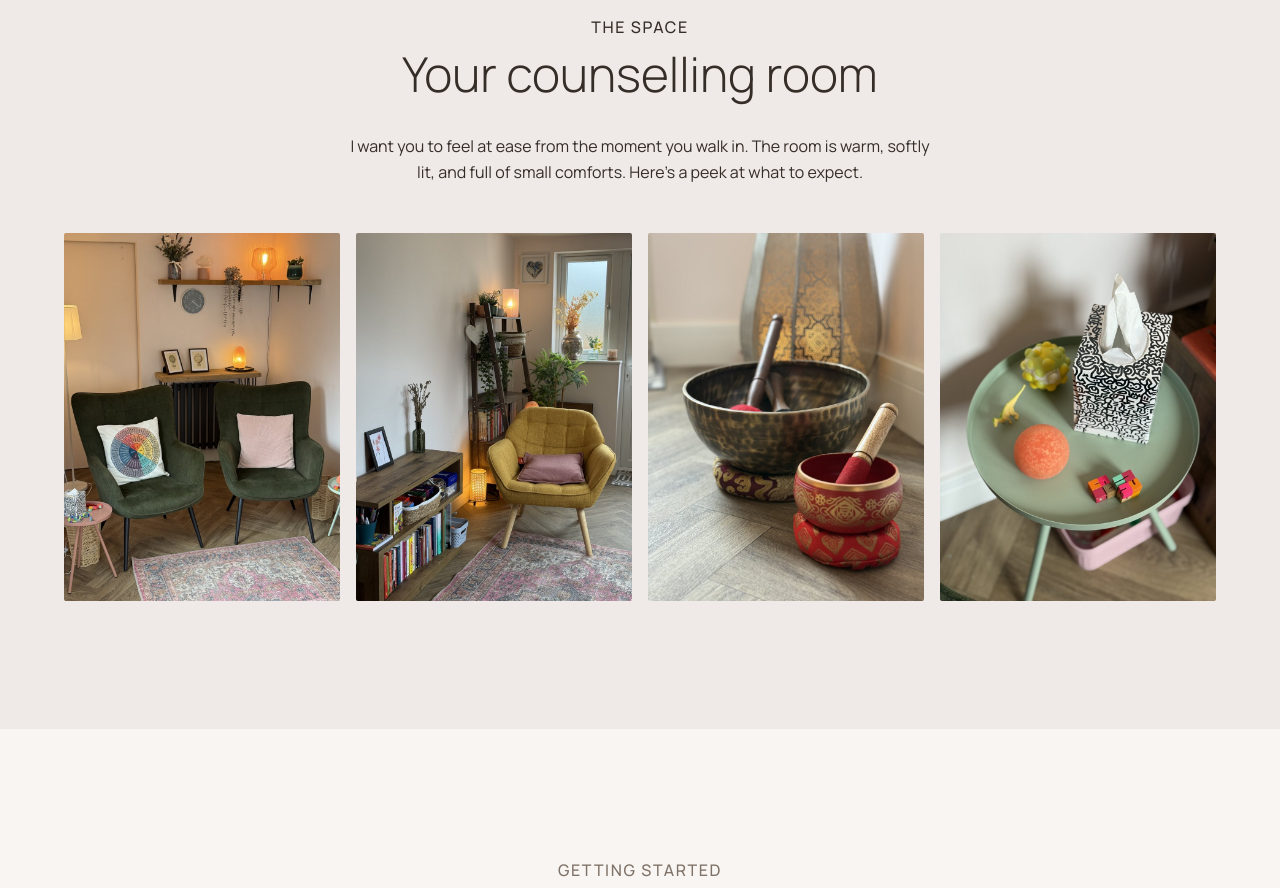
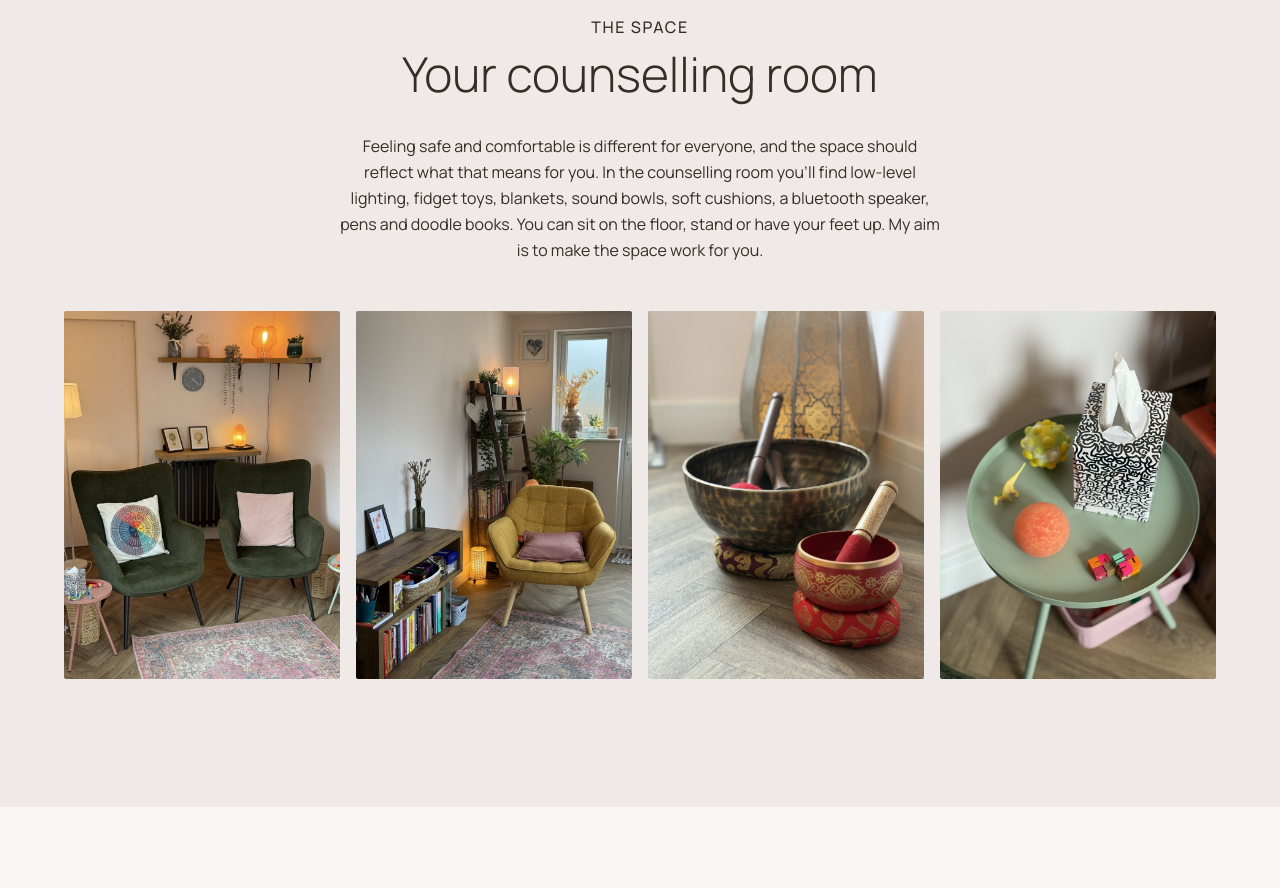
Before and after one commit to trulyempoweredcode/allansalmon.com, a plain HTML site: page index.html in a window 1280 px wide. Shown: the part 5060-5948 px from the top of the page. Drawn offline with Linux system fonts and the light colour scheme.

Commit message:
Counselling room text and fees line break per client round 1
Co-Authored-By: Claude Sonnet 5.5 <noreply@anthropic.com>

```diff
--- a/index.html
+++ b/index.html
@@ -223,7 +223,7 @@
       <div class="container text-center">
         <span class="section-label">The space</span>
         <h2>Your counselling room</h2>
-        <p class="section-subtitle">I want you to feel at ease from the moment you walk in. The room is warm, softly lit, and full of small comforts. Here's a peek at what to expect.</p>
+        <p class="section-subtitle">Feeling safe and comfortable is different for everyone, and the space should reflect what that means for you. In the counselling room you'll find low-level lighting, fidget toys, blankets, sound bowls, soft cushions, a bluetooth speaker, pens and doodle books. You can sit on the floor, stand or have your feet up. My aim is to make the space work for you.</p>
       </div>
       <div class="container">
         <div class="gallery reveal reveal-trigger">
@@ -263,7 +263,7 @@
           <div class="pricing-card">
             <p class="pricing-card__duration">All Sessions</p>
             <div class="pricing-card__price">£60</div>
-            <p class="pricing-card__duration">Online or in person · Weekly or bi-weekly</p>
+            <p class="pricing-card__duration">Online or in person ·<br>Weekly or bi-weekly</p>
           </div>
         </div>
         <p>I offer a concessionary rate of £40 for trainee counsellors who are enrolled in a professionally recognised qualifying course (Level 4 or above).</p>
```
